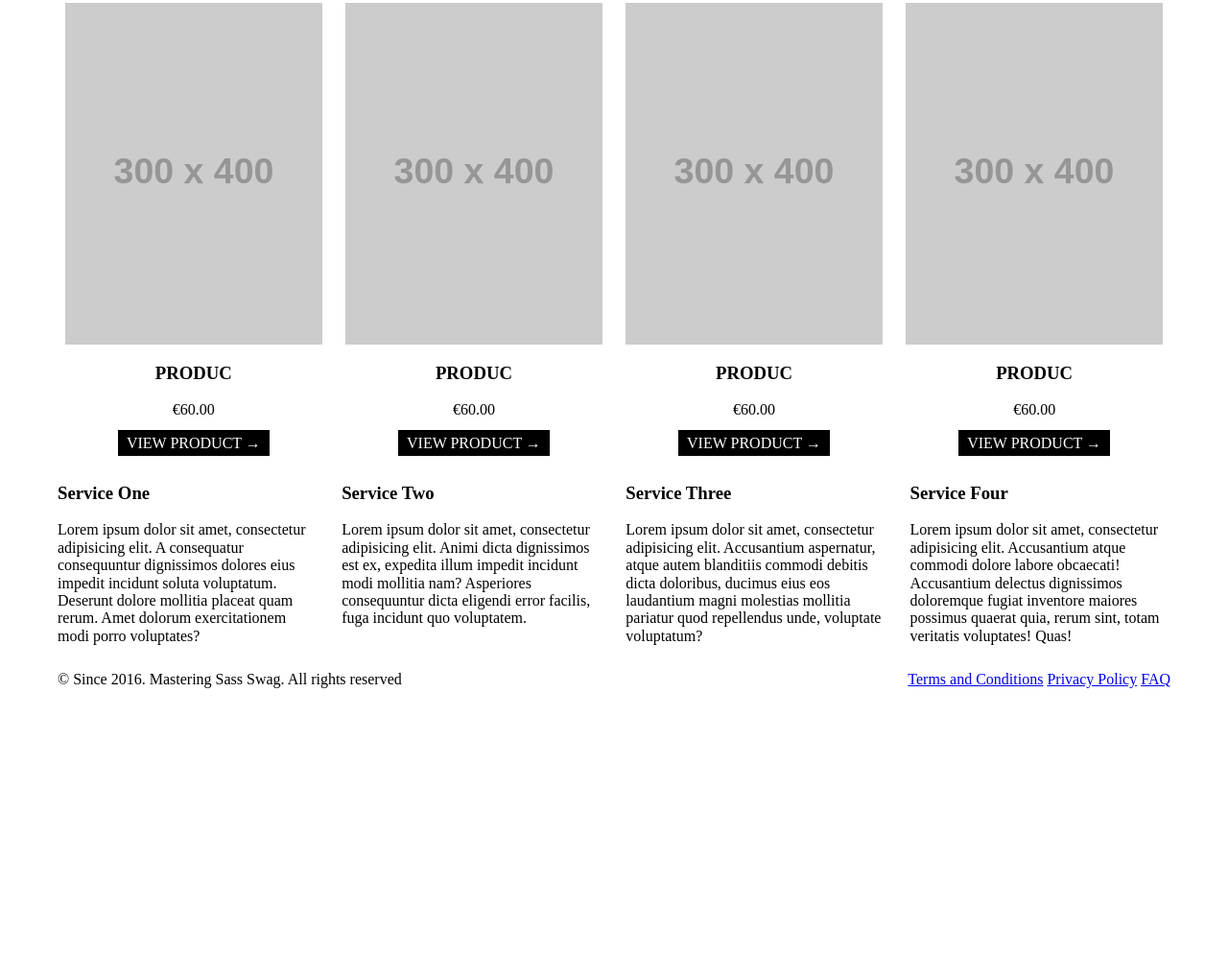
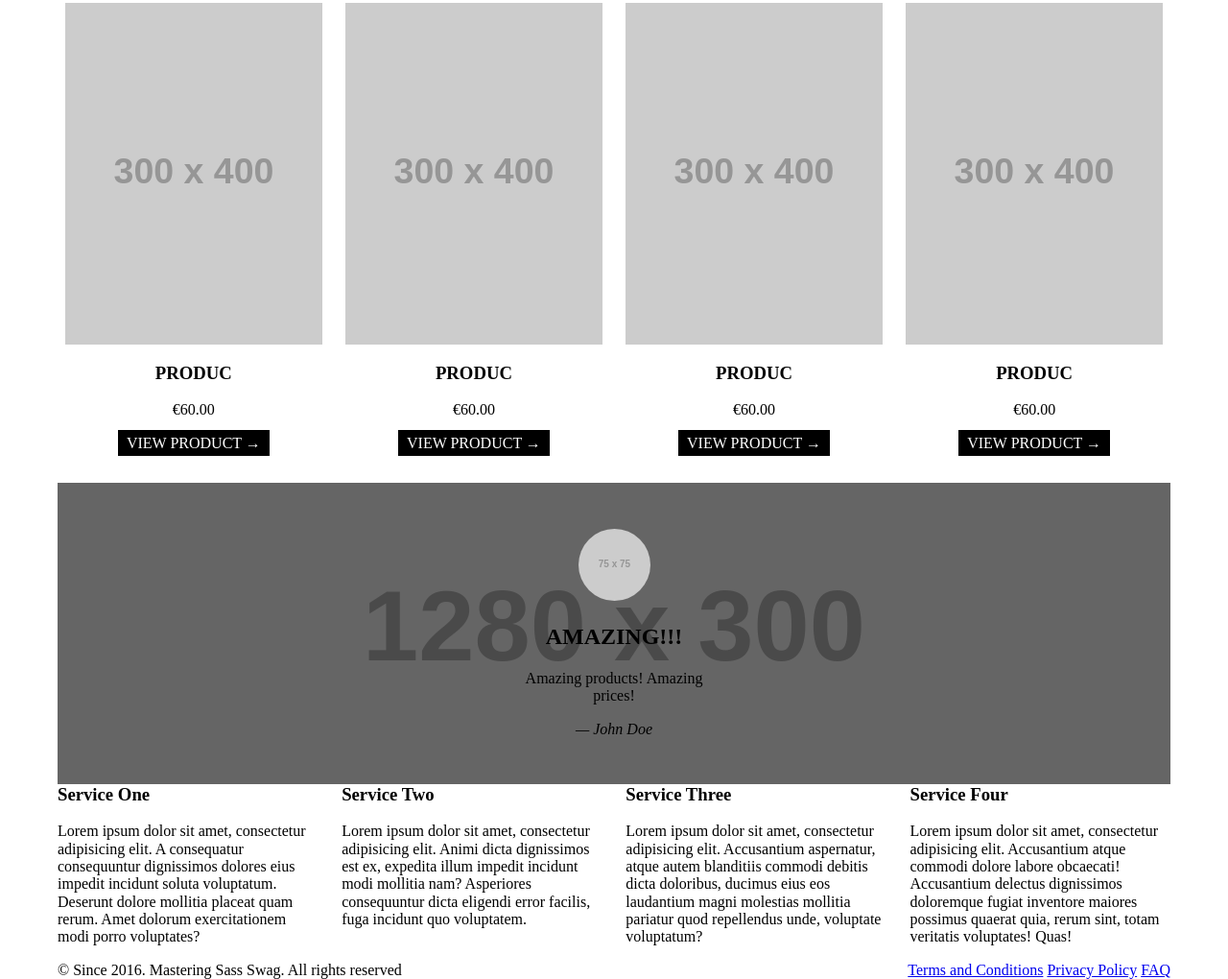
Before and after one commit to kangleyu/mastering-sass, a website: page index.html in a window 1280 px wide. Shown: the part 644-1664 px from the top of the page at 96% size. Before the commit the page ends 1361 px from the top, so only its background shows below. Drawn offline with nearby package versions, Linux system fonts and the light colour scheme; placeholder pictures from the web are drawn by us; files whose address does not match are found by name.

Commit message:
add testimonial section

```diff
--- /dev/null
+++ b/assets/scss/components/_testimonials.scss
@@ -0,0 +1,26 @@
+$testimonials: (
+  height: 300px,
+  overlay-color: hsla(0, 0%, 0%, 0.5)
+) !default;
+
+.testimonial {
+  max-width: 20em;
+  margin: 0 auto;
+
+  @include media-centered(rounded);
+
+  &s {
+    background: {
+      position: center center;
+      size: cover;
+      repeat: no-repeat;
+    }
+
+    &-overlay {
+      min-height: get($testimonials, height); // so container can grow for long testimonials
+      padding-top: $spacing * 2;
+      padding-bottom: $spacing * 2;
+      background-color: get($testimonials, overlay-color);
+    }
+  }
+}
--- a/assets/scss/style.scss
+++ b/assets/scss/style.scss
@@ -31,6 +31,11 @@ $image-banner: (
   overlay-color: hsla(0, 0%, 0%, 0.5)
 );
 
+$testimonials: (
+  height: 300px,
+  overlay-color: hsla(0, 0%, 0%, 0.5)
+);
+
 // overrides for ionicons
 $ionicons-font-path: "fonts/ionicons";
 
@@ -48,6 +53,7 @@ $ionicons-font-path: "fonts/ionicons";
 @import "components/cart.scss";
 @import "components/featured-product.scss";
 @import "components/product-centered.scss";
+@import "components/testimonials.scss";
 @import "components/footer.scss";
 @import "theme/ionicons/ionicons.scss";
 
--- a/index.html
+++ b/index.html
@@ -291,6 +291,20 @@
         <a href="#" class="featured-product-button product-centered-button">View Product &rarr;</a>
       </article>
     </section>
+    <section class="testimonials" style="background-image: url('http://placehold.it/1280x300');">
+      <div class="testimonials-overlay">
+        <article class="testimonial">
+          <img src="http://placehold.it/75x75" alt="Image of Testimonial Author" class="testimonial-image" />
+          <h2 class="testimonial-title">
+            Amazing!!!
+          </h2>
+          <blockquote class="testimonial-body">
+            Amazing products! Amazing prices!
+          </blockquote>
+          <cite class="testimonial-author">— John Doe</cite>
+        </article>
+      </div>
+    </section>
     <section class="services container">
       <article class="col-12 col-6-small col-3-large">
         <h3>Service One</h3>
```
Also changed, not shown: assets/css/style.css, 1 other file.
